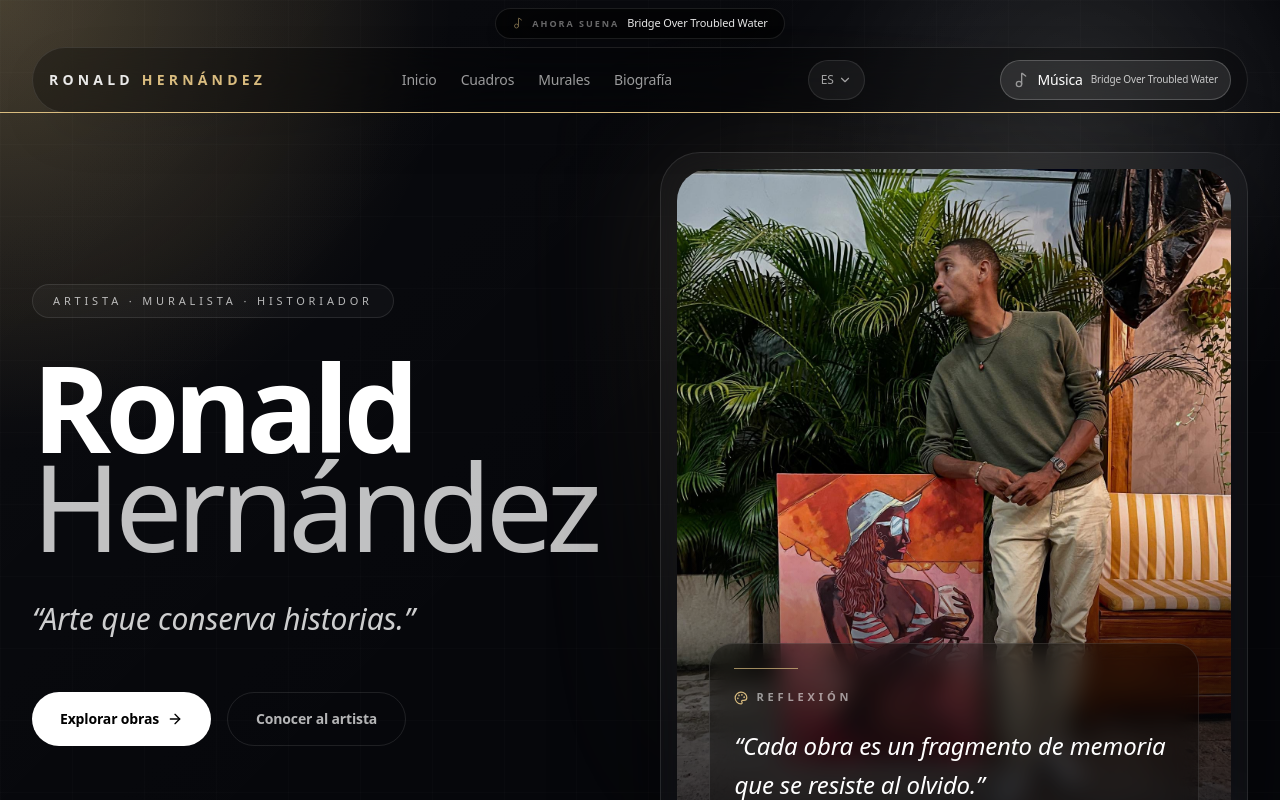
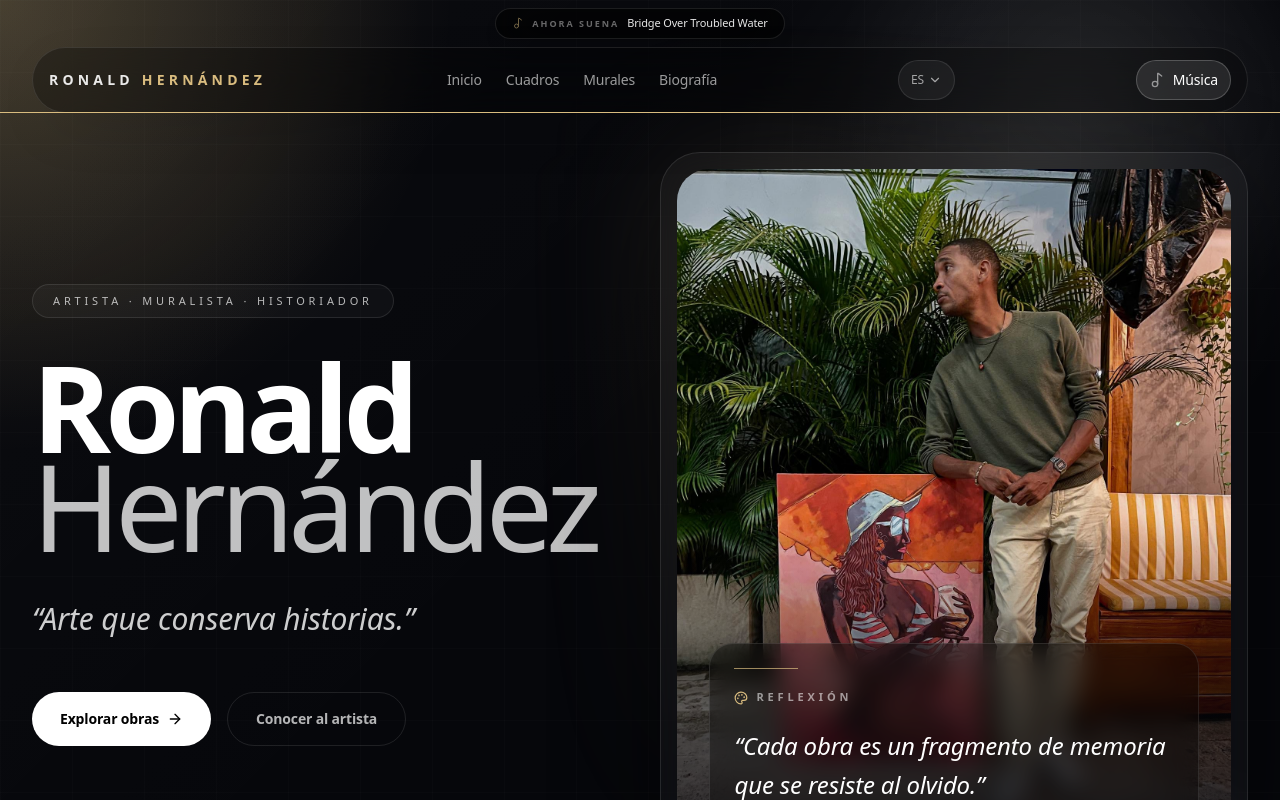
Before and after one commit to guandres2025a-ship-it/ronald-hernandez, a Next.js app: page / in a window 1280 px wide. Shown: the top 800 px of the page. Built offline with nearby package versions, Linux system fonts and the light colour scheme; a web font is replaced by a local one.

Commit message:
Remove duplicate song title from music button

```diff
--- a/components/MusicPlayer.tsx
+++ b/components/MusicPlayer.tsx
@@ -156,14 +156,6 @@ export default function MusicPlayer() {
       >
         <Music2 size={16} className={player.isPlaying ? 'animate-pulse' : ''} />
         <span className="hidden lg:inline">{t.music.title}</span>
-        <span
-          className="max-w-[6.5rem] truncate text-[10px] font-medium text-white/75 sm:max-w-[9rem] lg:max-w-[12rem]"
-          title={currentSong?.title || t.music.track}
-          aria-live="polite"
-          aria-atomic="true"
-        >
-          {currentSong?.title || t.music.track}
-        </span>
       </button>
 
       {isOpen && (
```
